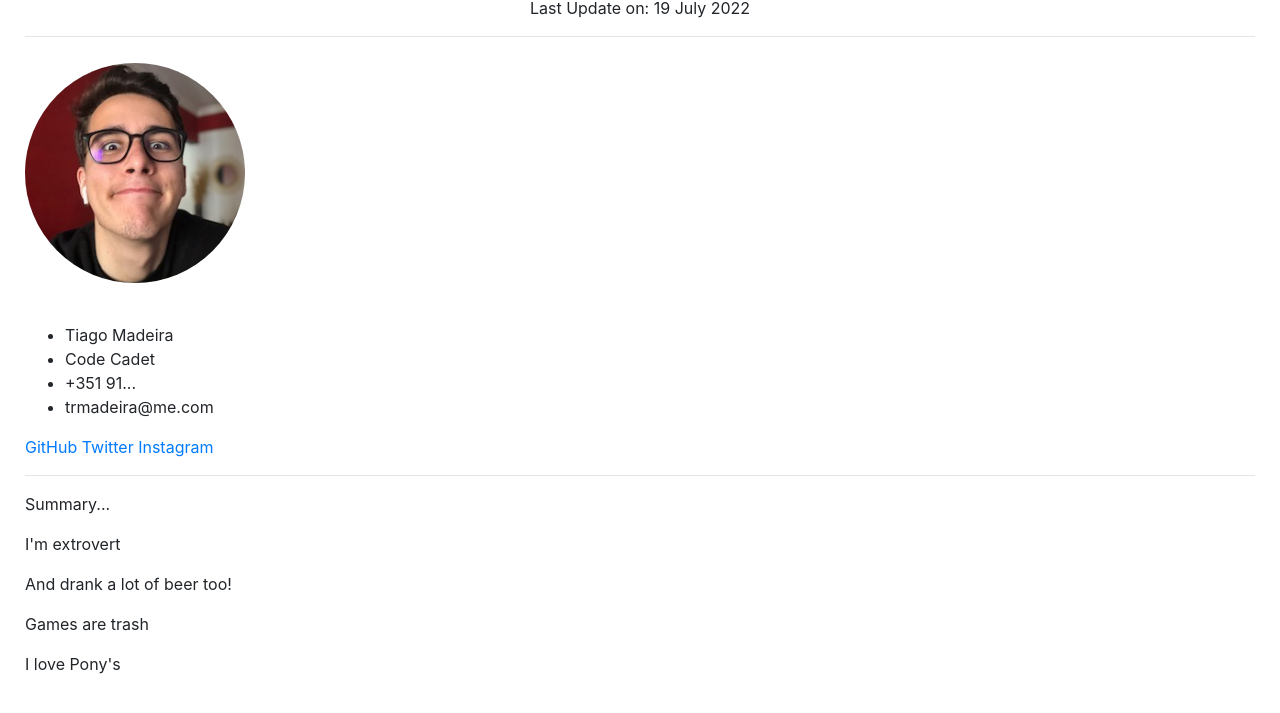
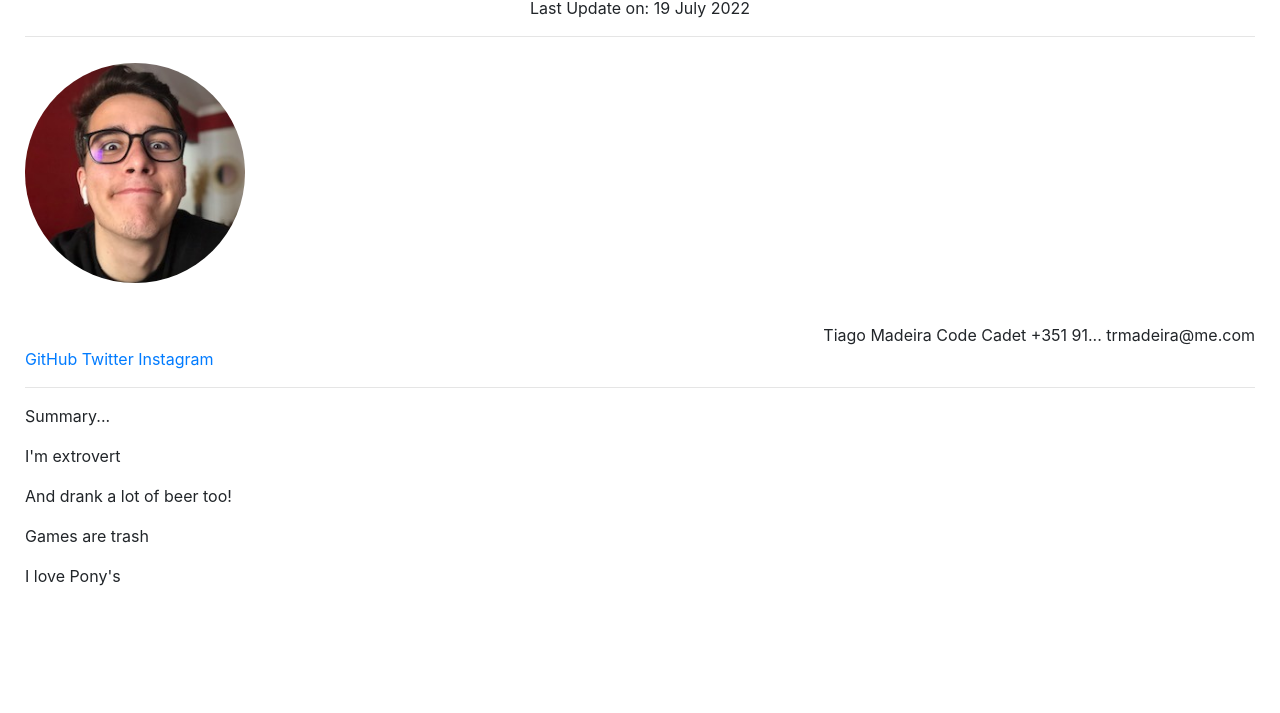
Before and after one commit to Trmadeira/HTML-Page, a plain HTML site: page index.html in a window 1280 px wide. Shown: the part 85-798 px from the top of the page. Drawn offline with nearby package versions, Linux system fonts and the light colour scheme.

```diff
--- a/index.html
+++ b/index.html
@@ -19,13 +19,11 @@
     <div class ="profilePicture">
         <img id="imgtest"  src="miniPhoto.jpeg"  alt="_tiagomadeira_"/>
     </div>
-    <div>
-        <ul>
-            <li>Tiago Madeira</li>
-            <li>Code Cadet</li>
-            <li>+351 91...</li>
-            <li>trmadeira@me.com</li>
-        </ul>
+    <div class="info">
+        Tiago Madeira
+        Code Cadet
+        +351 91...
+        trmadeira@me.com
     </div>
     <div>
         <a class="buttonGH" href="https://github.com/Trmadeira?tab=repositories" target="_blank" role="button">GitHub</a>
--- a/styles.css
+++ b/styles.css
@@ -26,3 +26,7 @@ body {
 	height: 300px;
 	clip-path: circle();
 }
+
+.info{
+	text-align: end;
+}
```
